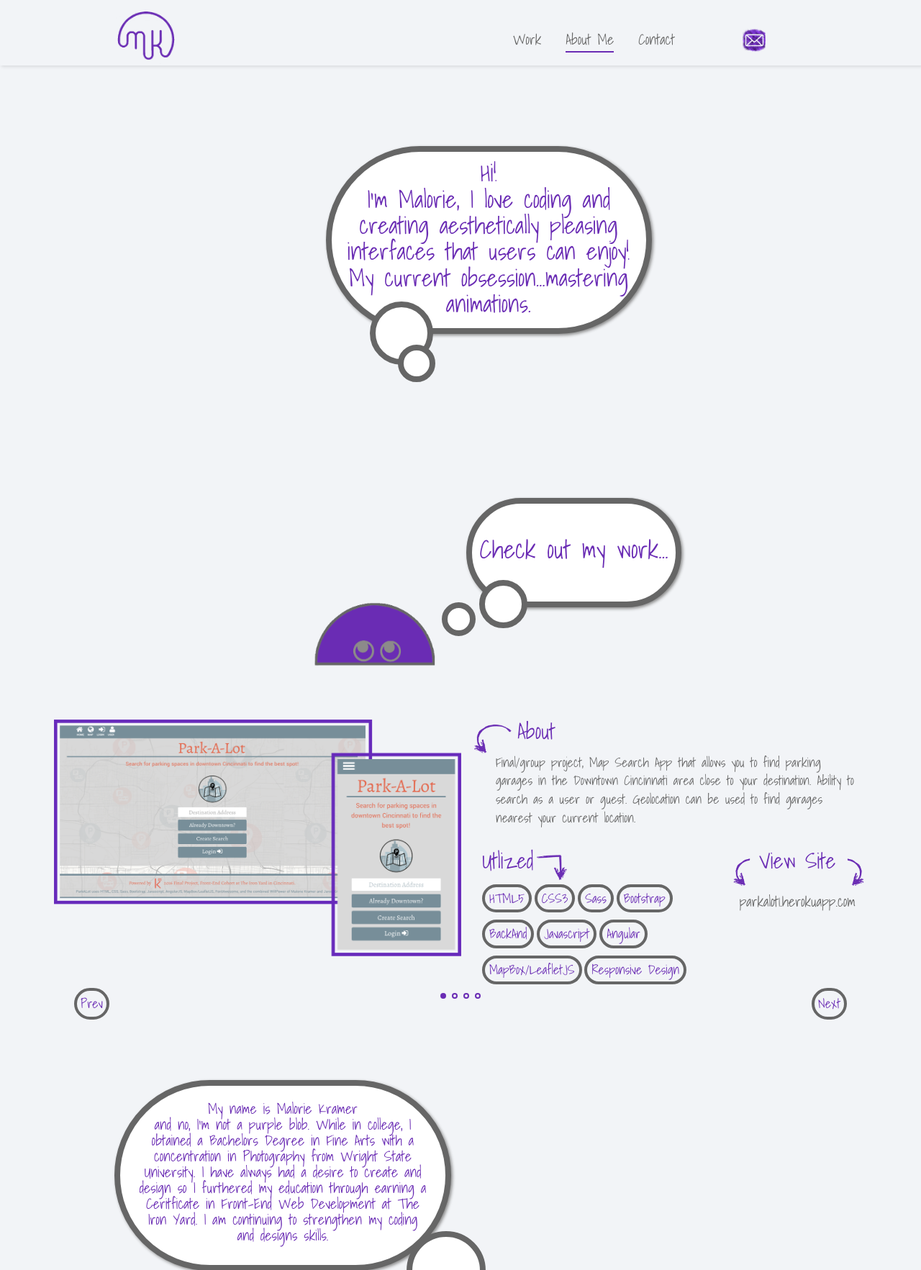
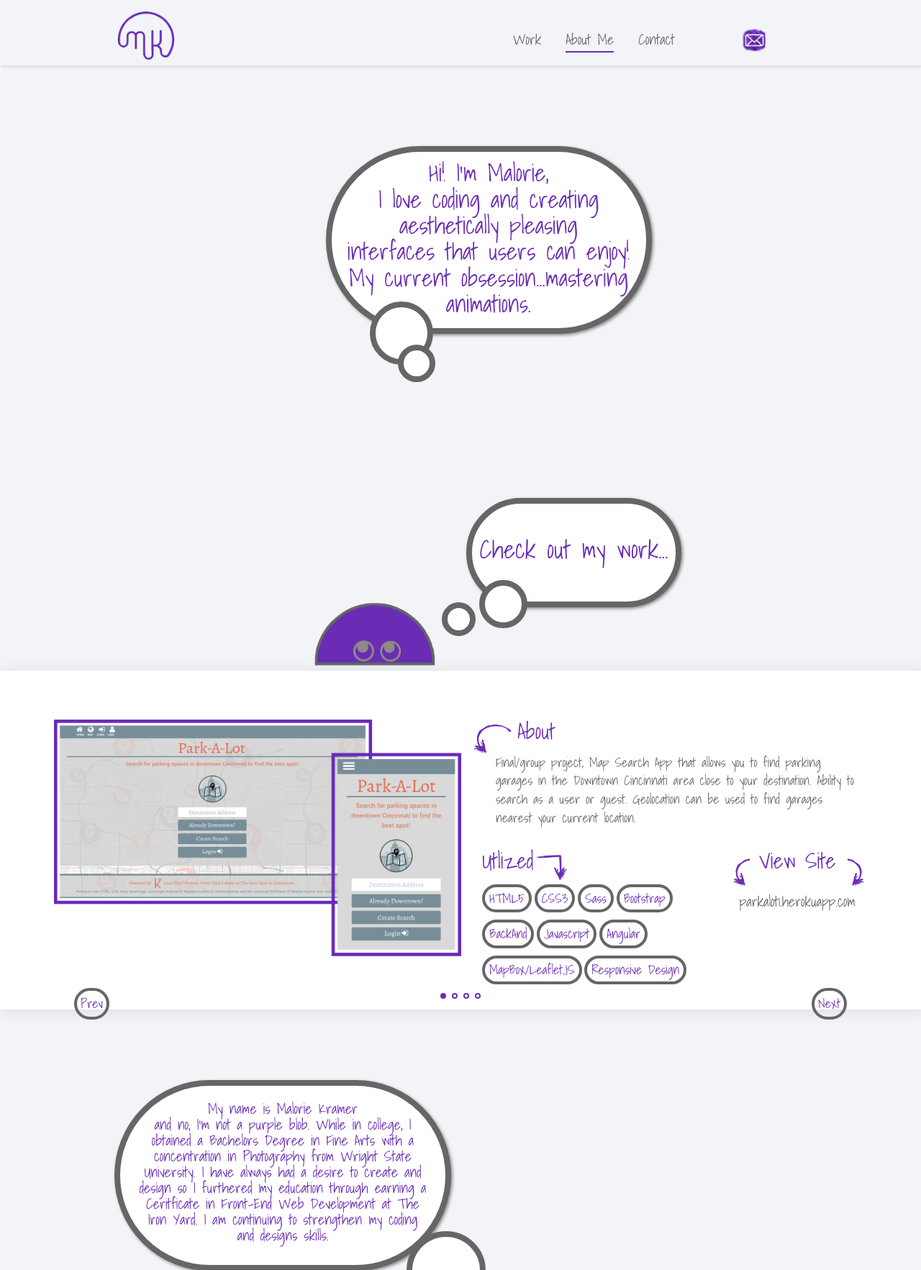
Before and after one commit to kramer20/Portfolio, a PHP site: page /index.html in a window 1280 px wide. Shown: the top 1765 px of the page at 72% size. Run offline with PHP 8.4, Linux system fonts and the light colour scheme; some libraries are stand-ins or nearby versions.

Commit message:
background image

```diff
--- a/css/main.css
+++ b/css/main.css
@@ -128,6 +128,10 @@
 
 #work .work {
   opacity: 0; }
+
+.sliderSpot {
+  background-color: white;
+  box-shadow: 2px 2px 20px rgba(0, 0, 0, 0.1); }
 
 h1.workIntro {
   color: #6A2CB4;
@@ -1040,7 +1044,8 @@
   text-align: center; }
 
 section#intro {
-  height: 594px; }
+  height: 594px;
+  background-image: url("images/circles.png"); }
 
 section#about {
   height: 682px; }
--- a/index.html
+++ b/index.html
@@ -2,7 +2,7 @@
 <html ng-app="portfolio">
 <head>
      <meta charset='utf-8'>
-     <title>Malorie Kramer Portfolio</title>
+     <title>MK</title>
 
     <meta name='description' content='Portfolio'>
     <meta name='author' content='Malorie Kramer'>
@@ -67,11 +67,12 @@
         <div class="container-fluid">
             <!-- Intro -->
             <section id="intro">
+
                 <div class="leftRight">
                     <img id="meHello" src="images/meIcon.png">
                 </div>
                     <div class="helloBubble">
-                        <h1 class="helloIntro">Hi!<br>I'm Malorie, I love coding and creating aesthetically pleasing<br>interfaces that users can enjoy!<br>My current obsession...mastering animations.</h1>
+                        <h1 class="helloIntro">Hi! I'm Malorie,<br>I love coding and creating aesthetically pleasing<br>interfaces that users can enjoy!<br>My current obsession...mastering animations.</h1>
                     </div>
                         <div class="medHello">
                         </div>
@@ -97,12 +98,12 @@
                                 <img id="meWorkTwo" src="images/meIcon.png">
                             </div>
 
-                        <div class="col-xs-12 col-sm-12 col-md-12 col-lg-12">
+                        <div class="col-xs-12 col-sm-12 col-md-12 col-lg-12 sliderSpot">
                             <div class="my-slider">
                                     <ul>
                                         <li>
                                             <div class="col-xs-6 col-sm-6 col-md-6 col-lg-6 workOneImg">
-                                                <img class="park" src="images/parkalotDisplays.png">
+                                                <a class="appLink" href="https://parkalot1.herokuapp.com" target="_blank"><img class="park" src="images/parkalotDisplays.png"></a>
                                             </div>
 
                                             <div class="col-xs-6 col-sm-6 col-md-6 col-lg-6 workOneText">
@@ -166,7 +167,7 @@
 
                                         <li>
                                             <div class="col-xs-6 col-sm-6 col-md-6 col-lg-6 workFourImg">
-                                                <img class="bob" src="images/bobsDisplay.png">
+                                                <a class="appLink" href="https://bobsbikessite.herokuapp.com" target="_blank"><img class="bob" src="images/bobsDisplay.png"></a>
                                             </div>
 
                                             <div class="col-xs-6 col-sm-6 col-md-6 col-lg-6 workFourText">
@@ -217,7 +218,7 @@
 
                                         <li>
                                             <div class="col-xs-6 col-sm-6 col-md-6 col-lg-6 workTwoImg">
-                                                <img class="marvel" src="images/marvelDisplays.png">
+                                                <a class="appLink" href="https://marvelfanpage.herokuapp.com" target="_blank"><img class="marvel" src="images/marvelDisplays.png"></a>
                                             </div>
 
                                             <div class="col-xs-6 col-sm-6 col-md-6 col-lg-6 workTwoText">
@@ -274,7 +275,7 @@
 
                                         <li>
                                             <div class="col-xs-6 col-sm-6 col-md-6 col-lg-6 workThreeImg">
-                                                <img class="tee" src="images/urbanTeeDisplay.png">
+                                                <a class="appLink" href="https://teeshirtshop.herokuapp.com/" target="_blank"><img class="tee" src="images/urbanTeeDisplay.png"></a>
                                             </div>
 
                                             <div class="col-xs-6 col-sm-6 col-md-6 col-lg-6 workThreeText">
--- a/sass/_work.scss
+++ b/sass/_work.scss
@@ -2,6 +2,11 @@
 	opacity:0;
 	//margin-top:130px;
 	// background-color:darken($lightgray, 5);
+}
+
+.sliderSpot{
+	background-color:white;
+	box-shadow:2px 2px 20px rgba(0,0,0,.1);
 }
 
 h1.workIntro{
--- a/sass/main.scss
+++ b/sass/main.scss
@@ -1,3 +1,4 @@
+$accentColor:#BE80FF;
 $mainpurple: #6A2CB4;
 $lightgray: #F2F4F7;
 $fontOne:'Shadows Into Light', cursive;
@@ -14,6 +15,7 @@
 body {
 	background-color:$lightgray;
 	overflow-x: hidden;
+
 }
 
 h1.helloIntro {
@@ -29,11 +31,14 @@
 
 section#intro{
 	height:594px;
+	background-image:url("images/circles.png");
+
 }
 
 section#about{
 	height:682px;
 }
+
 //moving little blob across screen and fadding in and out
 .leftRight{
 	opacity:0;
```
Also changed, not shown: images/circles.png (added).
